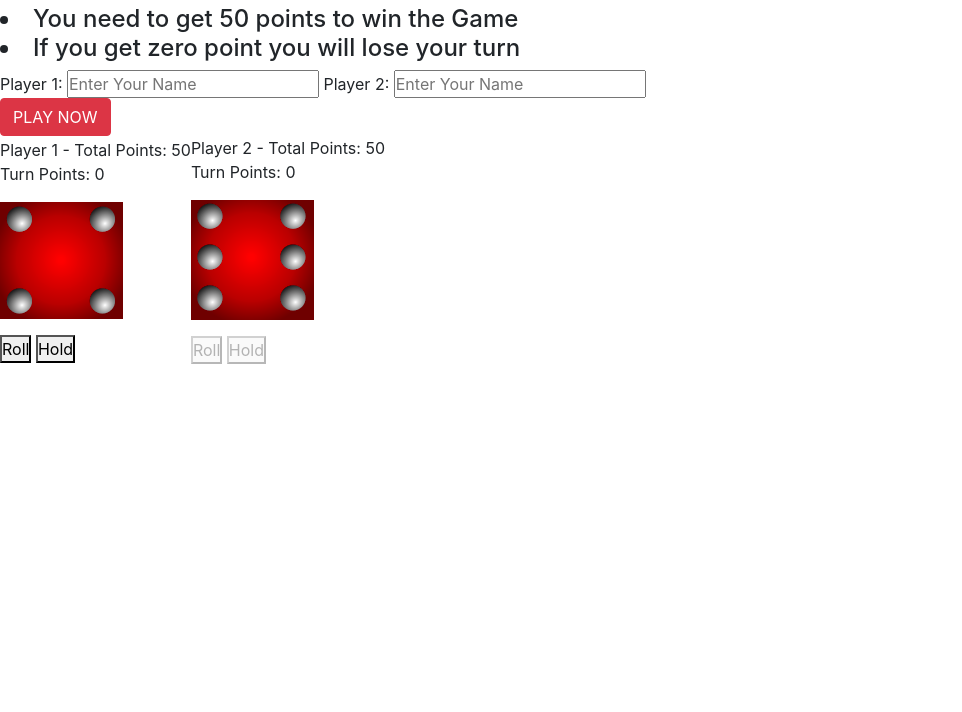
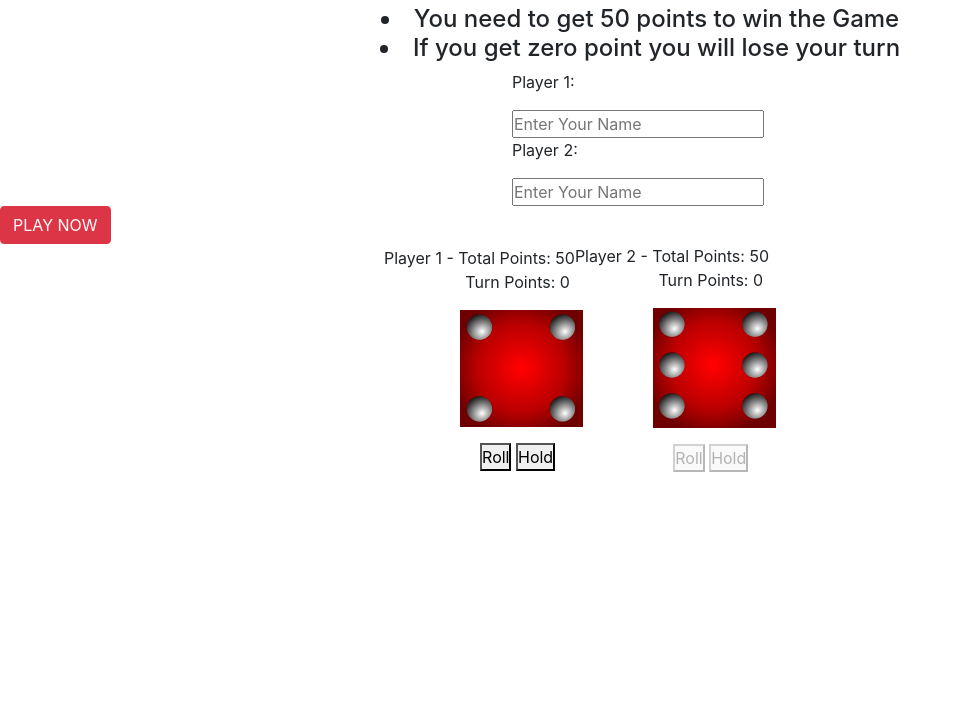
Before and after one commit to Yitzhak-Njenga/Pig-Dice-Game, a plain HTML site: page index.html in a window 1280 px wide. Shown: the part 88-800 px from the top of the page, without its empty margins (0-962 px from the left). Drawn offline with nearby package versions, Linux system fonts and the light colour scheme.

Commit message:
align contents

```diff
--- a/css/style.css
+++ b/css/style.css
@@ -2,3 +2,12 @@
     padding: 0;
     margin: 0;
 }
+h1,h4,li,#play,table{
+    text-align: center;
+}
+#name1,p,#name2{
+    margin-left: 40%;
+}
+table{
+    margin-left: 30%;
+}
--- a/index.html
+++ b/index.html
@@ -15,12 +15,12 @@
         <li>You need to get 50 points to win the Game</li>
         <li>If you get zero point you will lose your turn</li>
     </h4>
-    Player 1:
+    <p>Player 1:</p>
     <input type="text" placeholder="Enter Your Name" required id="name1" min="3">
-    Player 2:
-    <input type="text" placeholder="Enter Your Name" required id="name2" min="4"><br>
+    <p>Player 2:</p>
+    <input type="text" placeholder="Enter Your Name" required id="name2" min="3"><br>
 
-    <button type="button" class="btn btn-danger">PLAY NOW</button>
+    <button type="button" class="btn btn-danger" id="play">PLAY NOW</button>
 
     <table>
         <tr><td><div id="p1-header" class="active">
```
